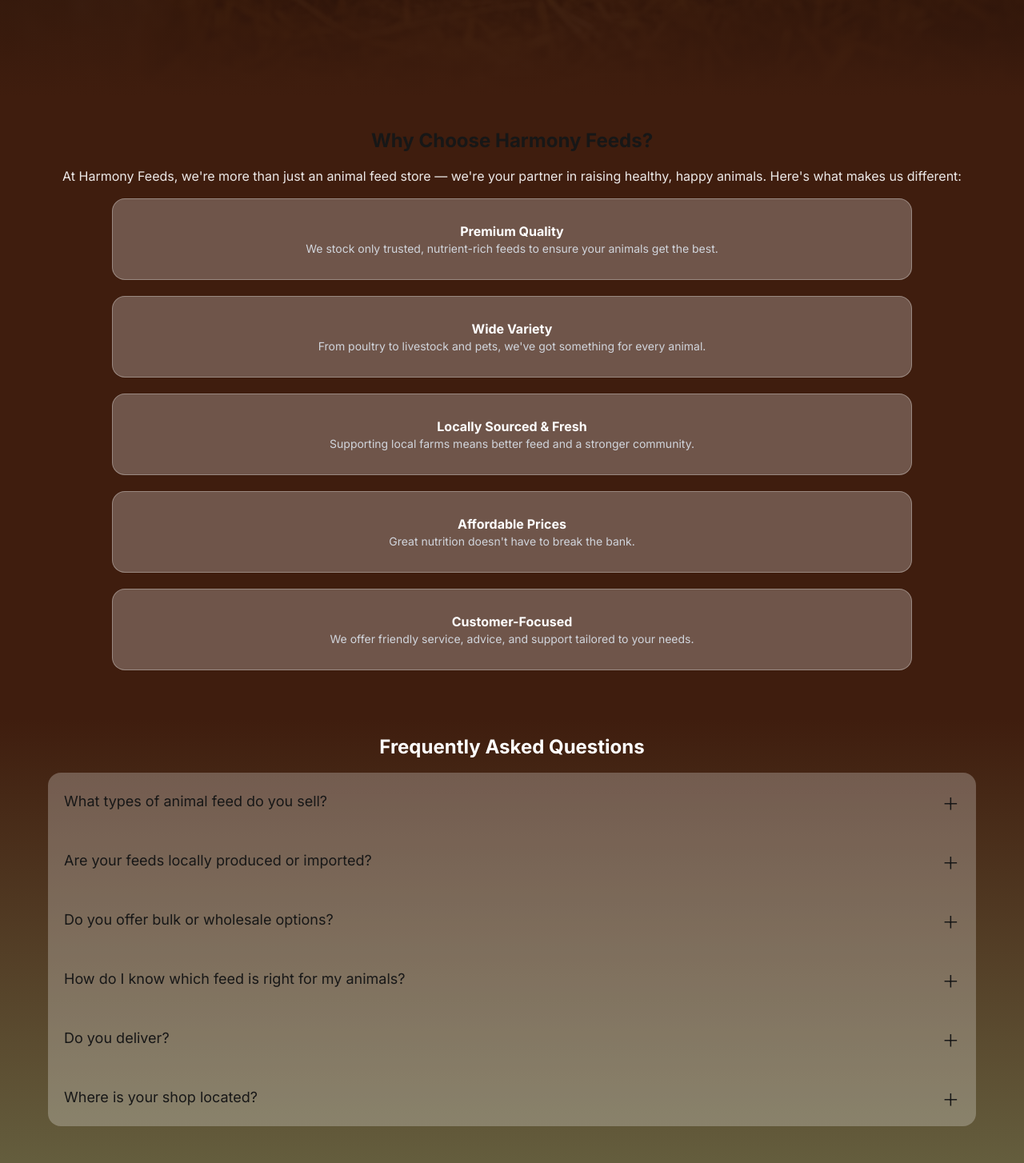
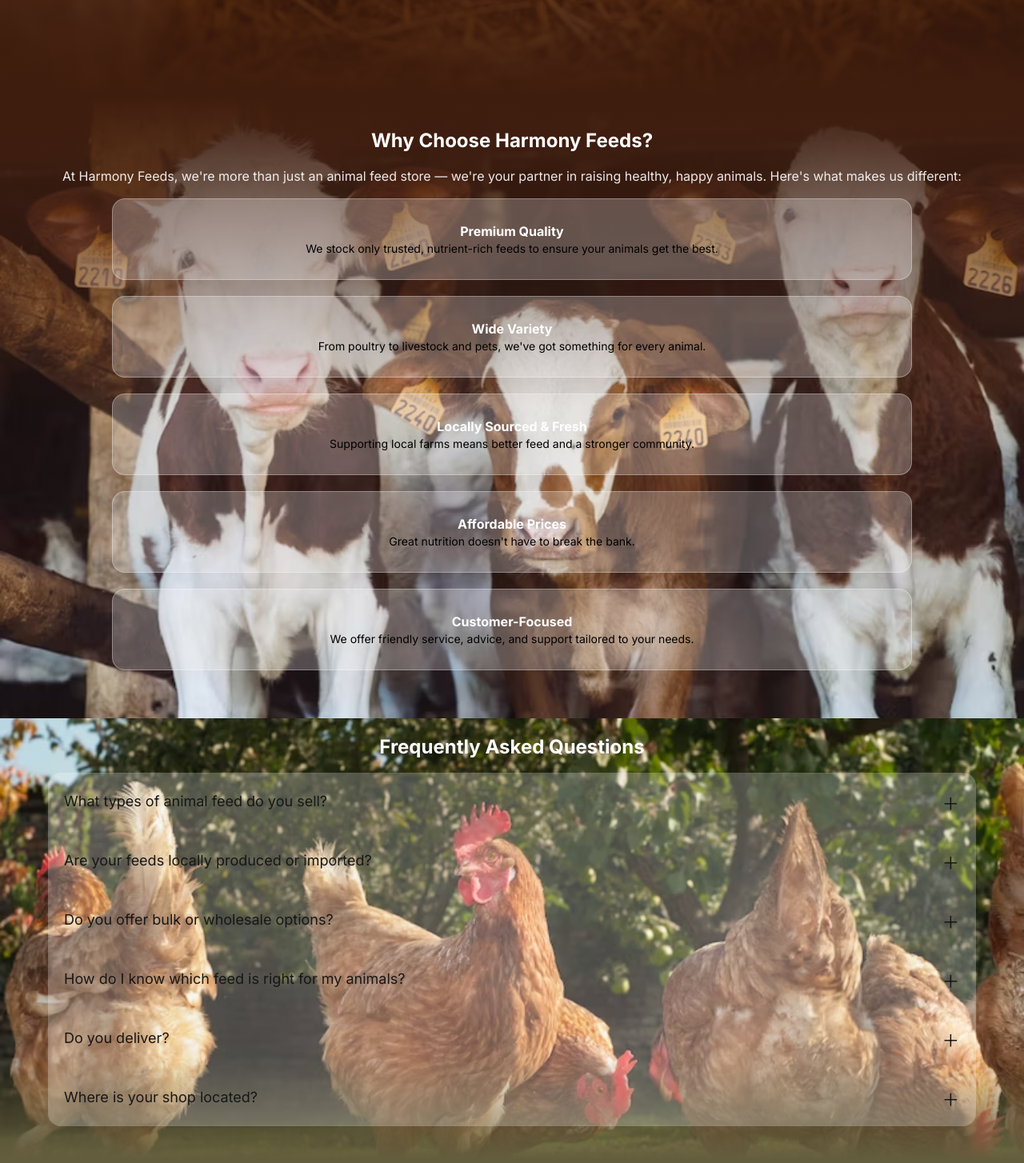
Before and after one commit to Derin-09/harmonyfeeds, a Next.js app: page / in a window 1280 px wide. Shown: the part 680-2134 px from the top of the page at 80% size. Built offline with nearby package versions, Linux system fonts and the light colour scheme.

Commit message:
background changes

```diff
--- a/app/components/About/About.tsx
+++ b/app/components/About/About.tsx
@@ -28,9 +28,17 @@
 
 const About = () => {
   return (
-    <main className="bg-[#3F1D0E] max-w-screen pt-10 select-none pb-10" id="About">
-      <div className="px-5 ">
-        <p className="text-center font-bold text-2xl pb-4">Why Choose Harmony Feeds?</p>
+    <main
+  className="relative max-w-screen bg-black bg-no-repeat bg-cover bg-center pt-10 select-none pb-10"
+  id="About"
+  style={{ backgroundImage: "url('/images/background3.avif')" }}
+>
+  <div className="absolute inset-0 bg-gradient-to-b from-[#3F1D0E] via-[#3F1D0E]/10 to-transparent z-0 pointer-events-none"></div>
+  {/*<div className="absolute inset-0 bg-gradient-to-b from-transparent via-white/10 to-white z-0 pointer-events-none"></div>*/}
+
+  <div className="relative px-5 h-full z-10">
+    <p className="text-center font-bold text-2xl pb-4 text-white">Why Choose Harmony Feeds?</p>
+
     <motion.p
       initial={{ opacity: 0, y: -10 }}
       whileInView={{ opacity: 1, y: 0 }}
@@ -41,7 +49,7 @@
       At Harmony Feeds, we&apos;re more than just an animal feed store — we&apos;re your partner in raising healthy, happy animals. Here&apos;s what makes us different:
     </motion.p>
 
-        <div className='md:px-30 '>
+    <div className="md:px-30">
       {features.map((item, index) => (
         <motion.div
           key={item.title}
@@ -49,15 +57,16 @@
           whileInView={{ opacity: 1, y: 0 }}
           transition={{ duration: 0.5, delay: index * 0.2 }}
           viewport={{ once: true }}
-              className="p-7 border-1 border-white/30 rounded-2xl bg-white/25 mb-5  "
+          className="p-7 border-1 border-white/30 rounded-2xl bg-white/25 mb-5"
         >
           <p className="text-center font-bold text-white">{item.title}</p>
-              <p className="text-center text-gray-300 text-sm">{item.desc}</p>
+          <p className="text-center text-black text-sm">{item.desc}</p>
         </motion.div>
       ))}
     </div>
   </div>
 </main>
+
   )
 }
 
--- a/app/components/FAQ/FAQ.tsx
+++ b/app/components/FAQ/FAQ.tsx
@@ -26,32 +26,44 @@
     const [active, setActive] = useState<number | null>(null)
 
     return (
+     <main
+  className="relative pb-10 select-none bg-no-repeat bg-cover pt-5 bg-center"
+  id="FAQ"
+  style={{ backgroundImage: "url('/images/background2.avif')" }}
+>
+  {/* ✅ Bottom fade only */}
+  <div className="absolute inset-x-0 bottom-0 h-32 bg-gradient-to-b from-transparent to-[#645D3D] z-0 pointer-events-none"></div>
 
-        <main className=' pb-10  select-none bg-gradient-to-b from-[#3F1D0E] to-[#645D3D] pt-5' id='FAQ'>
-            <p className='font-bold ml-5 pb-4 text-white text-2xl text-center mr-5'>Frequently Asked Questions</p>
+  <div className="relative z-10">
+    <p className="font-bold ml-5 pb-4 text-white text-2xl text-center mr-5">
+      Frequently Asked Questions
+    </p>
 
-            <div className='bg-white/25 rounded-2xl md:mx-15 mx-5'>
+    <div className="bg-white/25 rounded-2xl md:mx-15 mx-5">
       {options.map((opt) => (
         <div key={opt.id}>
-                        <div onClick={() => { console.log("clicked", opt.id); setActive(() => active === opt.id ? null : opt.id); }}>
-                            <div className=' hover:text-[#880015] active:text-[#880015] hover:cursor-pointer ml-5 mr-5 mb-0.5  py-4 flex justify-between items-center'>
-
-                                <p className='text-lg'>{opt.question}</p>
-                                <button className='text-4xl font-extralight'>
-                                    {active === opt.id ? "-" : "+"}
+          <div
+            onClick={() => setActive(active === opt.id ? null : opt.id)}
+            className="hover:text-[#880015] active:text-[#880015] hover:cursor-pointer ml-5 mr-5 mb-0.5 py-4 flex justify-between items-center"
+          >
+            <p className="text-lg">{opt.question}</p>
+            <button className="text-4xl font-extralight">
+              {active === opt.id ? '-' : '+'}
             </button>
           </div>
           {active === opt.id && (
-                                <div className={`  ml-5 mr-5 mb-2 py-6  flex justify-between items-center text-lg`}>
+            <div className="ml-5 mr-5 mb-2 py-6 flex justify-between items-center text-lg">
               {opt.answer}
             </div>
           )}
         </div>
-
-                    </div>
       ))}
     </div>
+  </div>
 </main>
+
+
+
     )
 }
 
--- a/app/components/HeroSection/HeroSection.tsx
+++ b/app/components/HeroSection/HeroSection.tsx
@@ -14,7 +14,7 @@
         <NavBar />
       </div>
 
-      <section className="bg-black/70 h-full flex justify-center items-center relative">
+      <section className="bg-black/20 h-full flex justify-center items-center relative">
         <div className="text-white text-center px-5 z-10">
           <motion.p
             initial={{ opacity: 0, y: -20 }}
@@ -34,9 +34,7 @@
             Harmony Feeds, Ota, Ogun State, is your go-to source for 100% organic animal feed, fertilizer, and medicine.
           </motion.p>
         </div>
-
-        {/* Gradient overlay */}
-        <div className="absolute inset-0 bg-gradient-to-b via-[#3F1D0E]/5 from-transparent to-[#3F1D0E]"></div>
+       <div className="absolute inset-0 bg-gradient-to-b via-[#3F1D0E]/5 from-transparent to-[#3F1D0E]"></div>
       </section>
     </main>
   )
--- a/app/components/Visit/Visit.tsx
+++ b/app/components/Visit/Visit.tsx
@@ -2,7 +2,8 @@
 
 const Visit = () => {
   return (
-    <main className='bg-[#645D3D] px-5 md:px-15 select-none' id='Visit'>
+    <main className='bg-[#645D3D] px-5 md:px-15 select-none ' id='Visit'>
+
       <h2 className="text-2xl font-bold mb-6 ">Visit Us</h2>
       <div className="h-96 w-full rounded-lg overflow-hidden">
         <iframe
```
Also changed, not shown: public/images/background2.avif (added), public/images/background3.avif (added). Lines whose indentation alone changed are shown as unchanged.
